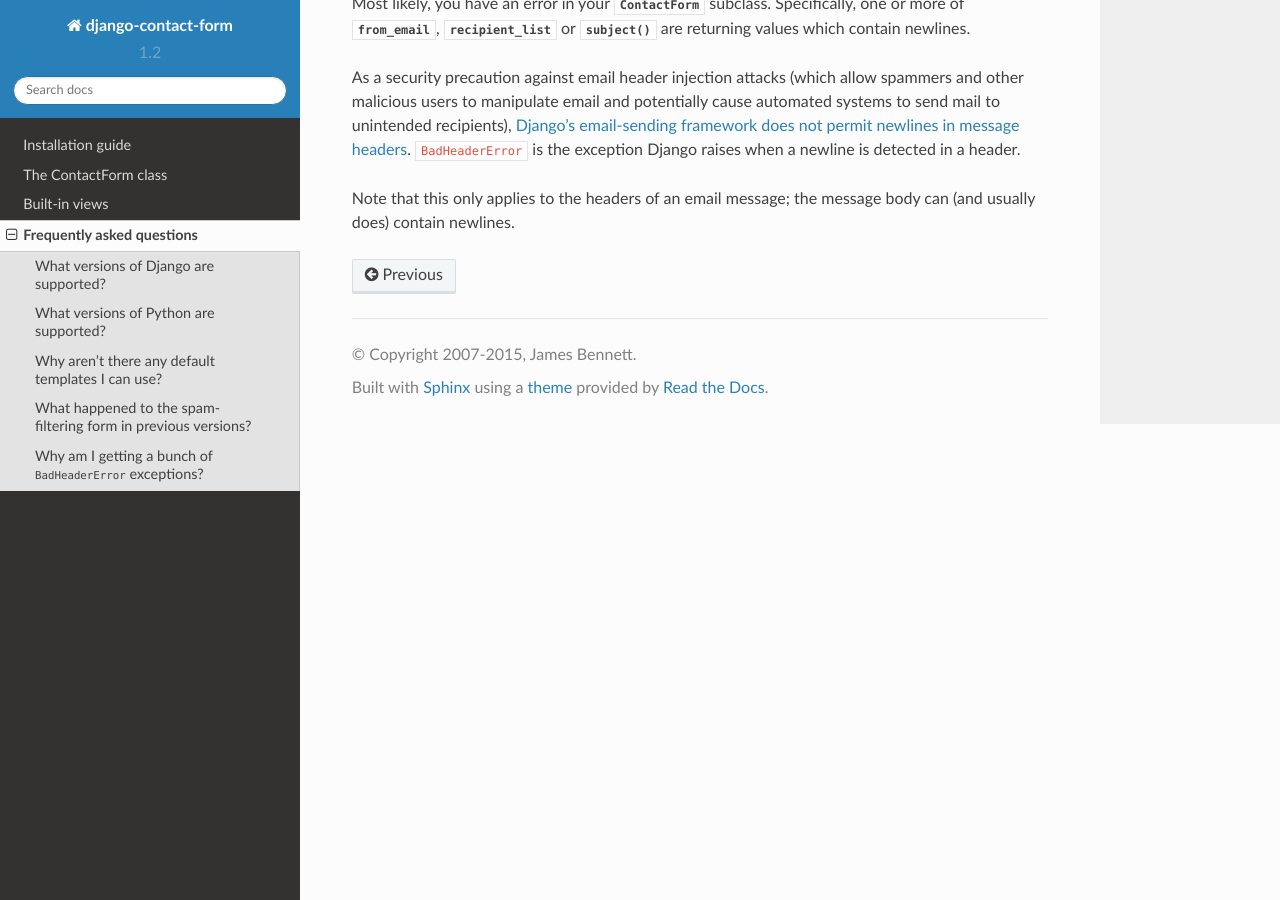
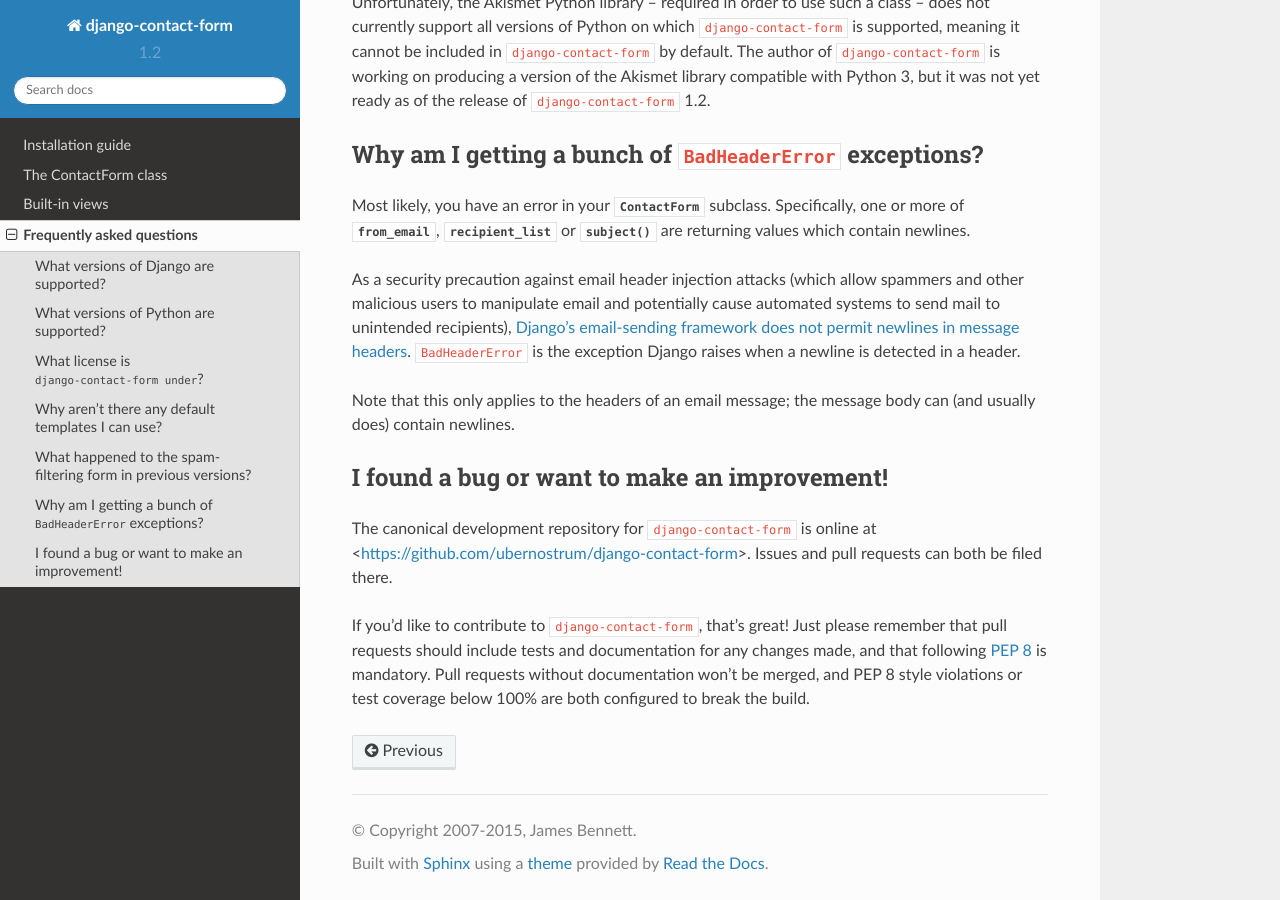
Before and after one commit to ubernostrum/django-contact-form, a Sphinx documentation site: the page built from docs/faq.rst, in a window 1280 px wide and 900 px high, scrolled down 1065 px. Built offline with Sphinx 7.4.7 and the Read the Docs theme 2.0.0, drawn with Linux system fonts in a browser that asks for light colours; some of the changed text lies outside the part shown.

Commit message:
Add some notes about license and contributing.

```diff
--- a/docs/faq.rst
+++ b/docs/faq.rst
@@ -21,6 +21,19 @@
 3.3, 3.4, and 3.5. Note that Django 1.9 dropped support for Python 3.2
 and 3.3, and the 1.3 release of ``django-contact-form`` will
 drop Python 3.2 support.
+
+
+What license is ``django-contact-form under``?
+----------------------------------------------
+
+``django-contact-form`` is offered under a three-clause BSD-style
+license; this is `an OSI-approved open-source license
+<http://www.opensource.org/licenses/bsd-license.php>`_, and allows you
+a large degree of freedom in modifiying and redistributing the
+code. For the full terms, see the file ``LICENSE`` which came with
+your copy of django-contact-form; if you did not receive a copy of
+this file, you can view it online at
+<https://github.com/ubernostrum/django-contact-form/blob/master/LICENSE>.
 
 
 Why aren't there any default templates I can use?
@@ -72,3 +85,19 @@
 
 Note that this only applies to the headers of an email message; the
 message body can (and usually does) contain newlines.
+
+
+I found a bug or want to make an improvement!
+---------------------------------------------
+
+The canonical development repository for ``django-contact-form`` is
+online at <https://github.com/ubernostrum/django-contact-form>. Issues
+and pull requests can both be filed there.
+
+If you'd like to contribute to ``django-contact-form``, that's great!
+Just please remember that pull requests should include tests and
+documentation for any changes made, and that following `PEP 8
+<https://www.python.org/dev/peps/pep-0008/>`_ is mandatory. Pull
+requests without documentation won't be merged, and PEP 8 style
+violations or test coverage below 100% are both configured to break
+the build.
```
